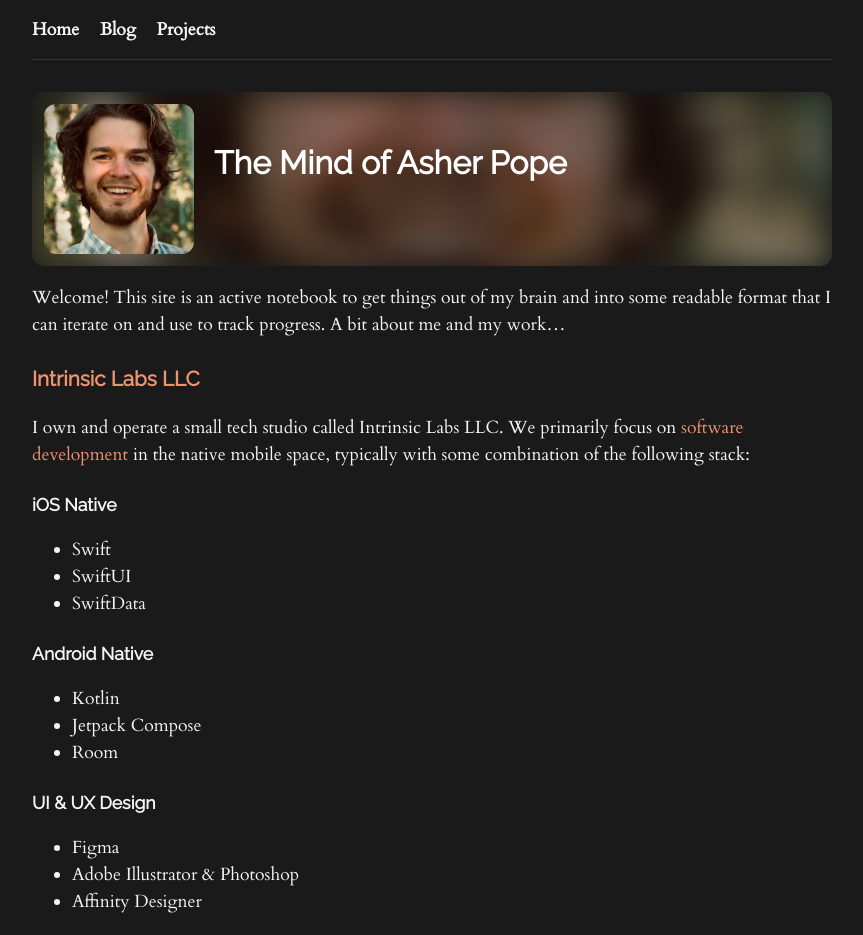
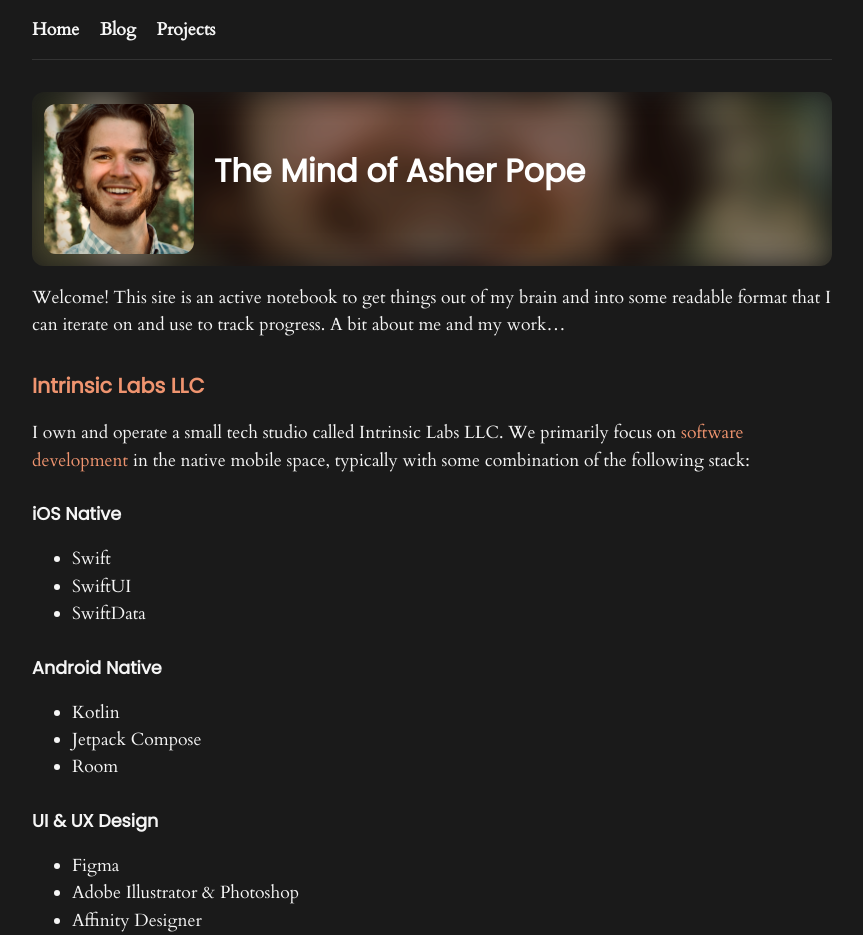
Before and after one commit to rocketbro/rocketbro.github.io, a Jekyll site: the page built from index.md, in a window 1280 px wide and 1400 px high. Shown: the top 935 px of the window, without its empty margins (208-1071 px from the left). Built offline with Jekyll 4.4.1, drawn with Linux system fonts in a browser that asks for light colours.

Commit message:
update fonts

```diff
--- a/_layouts/default.html
+++ b/_layouts/default.html
@@ -2,7 +2,7 @@
 <!DOCTYPE html>
 <html lang="en">
 <head>
-    <link href="https://fonts.googleapis.com/css?family=Cardo|Raleway|JetBrains+Mono&display=swap" rel="stylesheet">
+    <link href="https://fonts.googleapis.com/css?family=Cardo|Poppins|JetBrains+Mono&display=swap" rel="stylesheet">
     <meta charset="UTF-8">
     <meta name="viewport" content="width=device-width, initial-scale=1.0">
     <title>{% if page.title %}{{ page.title }} - {% endif %}{{ site.title }}</title>
--- a/assets/css/_sass/_base.scss
+++ b/assets/css/_sass/_base.scss
@@ -12,8 +12,8 @@ body {
 
 h1, h2, h3, h4, h5, h6 {
   font-family: $font-family-headings;
-  margin-top: 1.25em;
-  margin-bottom: 0.25em;
+  margin-top: 1.5em;
+  margin-bottom: 0.35em;
 }
 
 a {
--- a/assets/css/_sass/_variables.scss
+++ b/assets/css/_sass/_variables.scss
@@ -8,7 +8,7 @@ $container-width: 1200px;
 $border-radius: 2rem;
 
 $font-family-base: "Cardo", Georgia, "Times New Roman", Times, serif;
-$font-family-headings: "Raleway", "Helvetica Neue", Arial, sans-serif;
+$font-family-headings: "Poppins", "Helvetica Neue", Arial, sans-serif;
 $font-family-code: 'JetBrains Mono', 'Courier New', monospace;
 $line-height-base: 1.55;
 $max-width: 800px;
```
